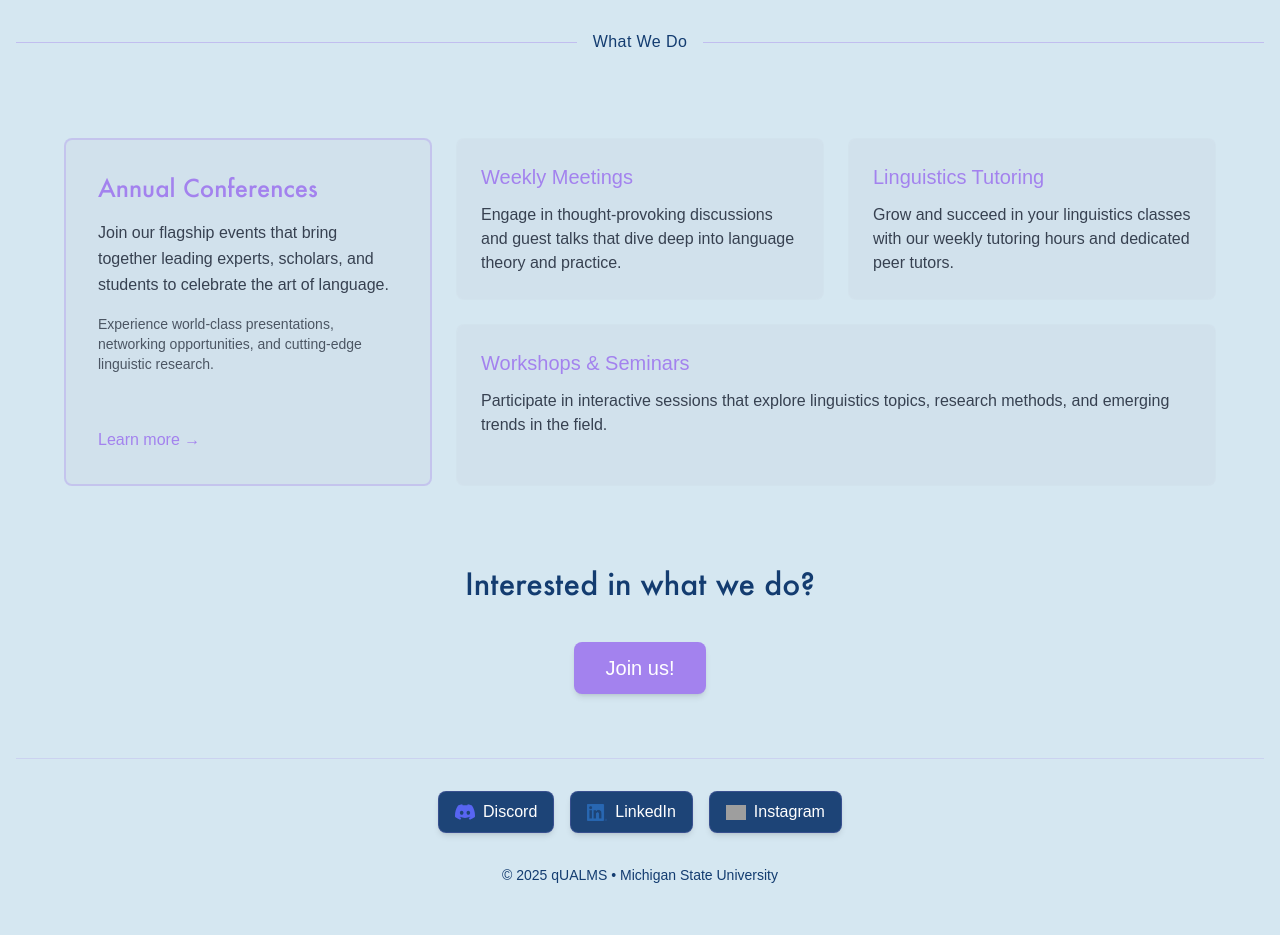
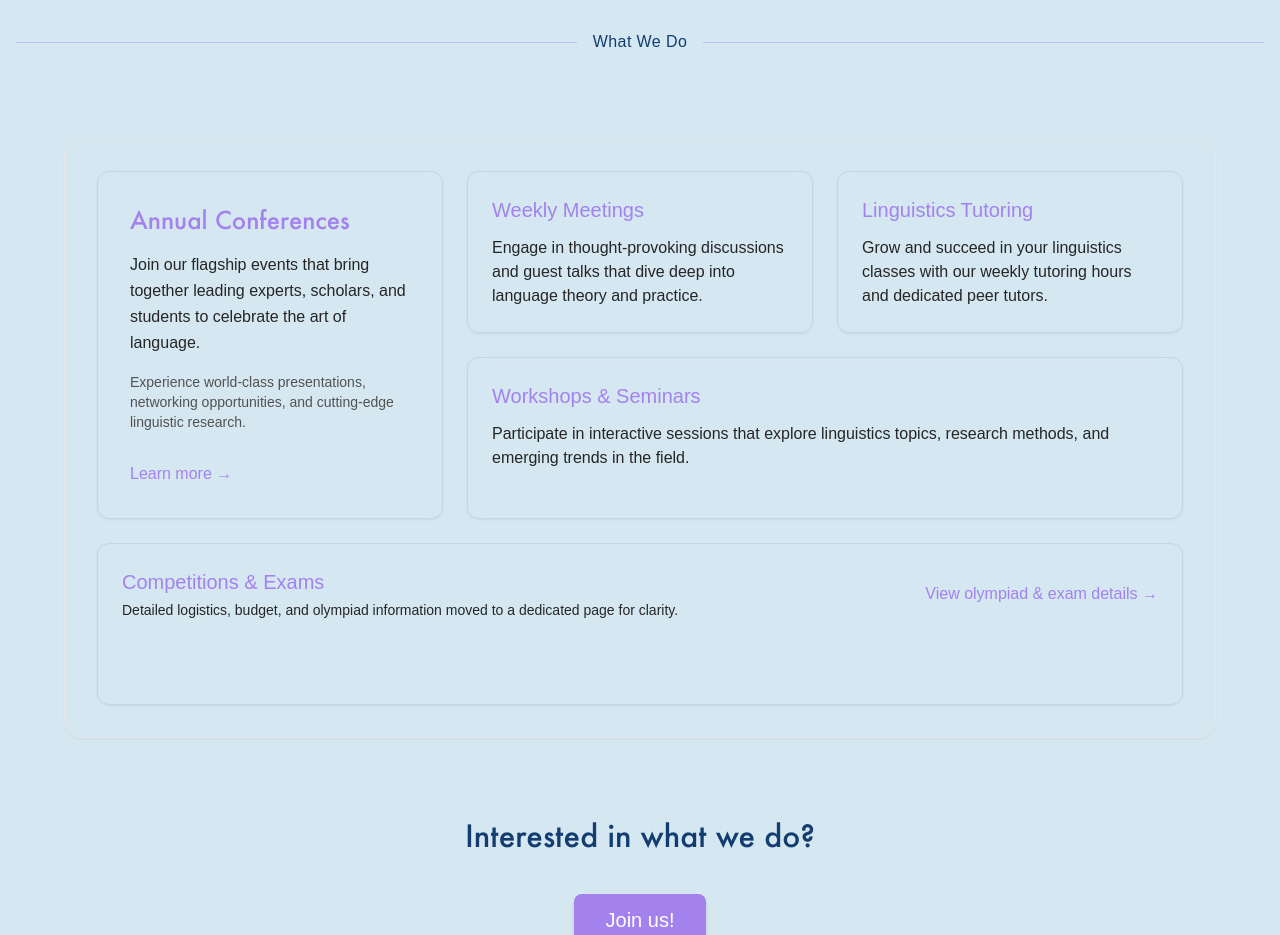
Before and after one commit to DevT02/qUALMS-website, a Next.js app: page / in a window 1280 px wide. Shown: the part 1060-1995 px from the top of the page. Built offline with nearby package versions, Linux system fonts and the light colour scheme; grey boxes are pictures that could not be loaded; a web font is replaced by a local one.

Commit message:
revamp whatwedo.tsx

```diff
--- a/src/components/WhatWeDo.tsx
+++ b/src/components/WhatWeDo.tsx
@@ -1,5 +1,34 @@
-'use client';
+"use client";
 import React, { useEffect, useRef, useState } from "react";
+
+function Card({
+  children,
+  className = "",
+  delay = 0,
+  isVisible,
+}: {
+  children: React.ReactNode;
+  className?: string;
+  delay?: number;
+  isVisible: boolean;
+}) {
+  // Card base styles (light + dark modes)
+  const base = [
+    "rounded-xl p-6",
+  "bg-ice-50 dark:bg-neutral-900/90 backdrop-blur",
+  "border border-ice-300/80 dark:border-neutral-700",
+  "shadow shadow-black/5 transition-all hover:shadow-md",
+    "focus-within:outline-none focus-within:ring-2 focus-within:ring-lavender/40",
+  ].join(" ");
+
+  const motion = isVisible ? "opacity-100 translate-y-0" : "opacity-0 translate-y-6";
+
+  return (
+    <section className={[base, motion, className].join(" ")} style={{ transitionDelay: `${delay}ms` }}>
+      {children}
+    </section>
+  );
+}
 
 export default function WhatWeDo() {
   const sectionRef = useRef<HTMLDivElement>(null);
@@ -8,21 +37,15 @@ export default function WhatWeDo() {
   useEffect(() => {
     const observer = new IntersectionObserver(
       ([entry]) => {
-                if (entry.isIntersecting) {
-                    setIsVisible(true);
-                }
+        if (entry.isIntersecting) setIsVisible(true);
       },
       { threshold: 0.1 }
     );
 
-        if (sectionRef.current) {
-            observer.observe(sectionRef.current);
-        }
+    if (sectionRef.current) observer.observe(sectionRef.current);
 
     return () => {
-            if (sectionRef.current) {
-                observer.unobserve(sectionRef.current);
-            }
+      if (sectionRef.current) observer.unobserve(sectionRef.current);
     };
   }, []);
 
@@ -30,56 +53,81 @@ export default function WhatWeDo() {
     <div ref={sectionRef}>
       {/* Section Divider */}
       <div className="relative flex py-5 items-center mb-16">
-                <div className="flex-grow border-t border-lavender/40"></div>
-                <span className="flex-shrink mx-4 text-ice-500/70 font-medium tracking-wide">What We Do</span>
-                <div className="flex-grow border-t border-lavender/40"></div>
+        <div className="flex-grow border-t border-lavender/40" />
+        <span className="flex-shrink mx-4 text-ice-700 dark:text-ice-200 font-medium tracking-wide">
+          What We Do
+        </span>
+        <div className="flex-grow border-t border-lavender/40" />
       </div>
 
-            {/* Bento Grid Layout */}
+      {/* Panel wrapper with stronger separation from page */}
       <div className="max-w-6xl mx-auto mb-16">
+        <div className="rounded-2xl p-6 md:p-8 bg-ice-50/80 dark:bg-neutral-950/80 border border-ice-200/60 dark:border-neutral-800 shadow-sm">
           <div className="grid grid-cols-1 md:grid-cols-3 gap-6 auto-rows-fr">
             {/* Featured Card - Annual Conferences (spans 2 rows) */}
-                    <div
-                        className={`md:row-span-2 p-8 bg-slate-300/30 rounded-lg border-2 border-lavender/30 hover:border-lavender transition-all duration-300 ${isVisible ? 'opacity-100 translate-y-0' : 'opacity-0 translate-y-8'}`}
-                        style={{ transitionDelay: '0ms' }}
-                    >
+            <Card isVisible={isVisible} delay={0} className="md:row-span-2 p-8">
               <div className="h-full flex flex-col justify-between">
                 <div>
                   <h3 className="text-2xl font-semibold text-lavender mb-4">Annual Conferences</h3>
-                                <p className="text-gray-700 leading-relaxed mb-4">Join our flagship events that bring together leading experts, scholars, and students to celebrate the art of language.</p>
-                                <p className="text-gray-600 text-sm">Experience world-class presentations, networking opportunities, and cutting-edge linguistic research.</p>
+                  <p className="text-neutral-800 dark:text-neutral-200 leading-relaxed mb-4">
+                    Join our flagship events that bring together leading experts, scholars, and students to celebrate the art of language.
+                  </p>
+                  <p className="text-neutral-600 dark:text-neutral-400 text-sm">
+                    Experience world-class presentations, networking opportunities, and cutting-edge linguistic research.
+                  </p>
                 </div>
                 <div className="mt-6">
-                                <a href="/msulc" className="text-lavender font-medium hover:underline">
+                  <a
+                    href="/msulc-2026"
+                    className="text-lavender font-medium underline-offset-4 hover:underline focus-visible:outline-none focus-visible:ring-2 focus-visible:ring-lavender/50 rounded"
+                  >
                     Learn more →
                   </a>
                 </div>
               </div>
-                    </div>
+            </Card>
 
             {/* Regular Cards */}
-                    <div
-                        className={`p-6 bg-slate-300/30 rounded-lg border border-ice-100/10 hover:border-lavender/30 transition-all ${isVisible ? 'opacity-100 translate-y-0' : 'opacity-0 translate-y-8'}`}
-                        style={{ transitionDelay: '100ms' }}
+            <Card isVisible={isVisible} delay={100}>
+              <h3 className="text-xl font-medium text-lavender mb-3">Weekly Meetings</h3>
+              <p className="text-neutral-800 dark:text-neutral-200">
+                Engage in thought-provoking discussions and guest talks that dive deep into language theory and practice.
+              </p>
+            </Card>
+
+            <Card isVisible={isVisible} delay={200}>
+              <h3 className="text-xl font-medium text-lavender mb-3">Linguistics Tutoring</h3>
+              <p className="text-neutral-800 dark:text-neutral-200">
+                Grow and succeed in your linguistics classes with our weekly tutoring hours and dedicated peer tutors.
+              </p>
+            </Card>
+
+            <Card isVisible={isVisible} delay={300} className="md:col-span-2">
+              <h3 className="text-xl font-medium text-lavender mb-3">Workshops & Seminars</h3>
+              <p className="text-neutral-800 dark:text-neutral-200">
+                Participate in interactive sessions that explore linguistics topics, research methods, and emerging trends in the field.
+              </p>
+            </Card>
+
+            {/* Concise CTA card */}
+            <Card isVisible={isVisible} delay={400} className="md:col-span-3">
+              <div className="flex flex-col md:flex-row md:items-center md:justify-between gap-4">
+                <div>
+                  <h3 className="text-xl font-medium text-lavender mb-1">Competitions & Exams</h3>
+                  <p className="text-neutral-800 dark:text-neutral-200 text-sm">
+                    Detailed logistics, budget, and olympiad information moved to a dedicated page for clarity.
+                  </p>
+                </div>
+                <div>
+                  <a
+                    href="/olympiad"
+                    className="inline-block text-lavender font-medium underline-offset-4 hover:underline focus-visible:outline-none focus-visible:ring-2 focus-visible:ring-lavender/50 rounded"
                   >
-                        <h3 className="text-xl font-medium text-lavender mb-3">Weekly Meetings</h3>
-                        <p className="text-gray-700">Engage in thought-provoking discussions and guest talks that dive deep into language theory and practice.</p>
+                    View olympiad & exam details →
+                  </a>
                 </div>
-
-                    <div
-                        className={`p-6 bg-slate-300/30 rounded-lg border border-ice-100/10 hover:border-lavender/30 transition-all ${isVisible ? 'opacity-100 translate-y-0' : 'opacity-0 translate-y-8'}`}
-                        style={{ transitionDelay: '200ms' }}
-                    >
-                        <h3 className="text-xl font-medium text-lavender mb-3">Linguistics Tutoring</h3>
-                        <p className="text-gray-700">Grow and succeed in your linguistics classes with our weekly tutoring hours and dedicated peer tutors.</p>
               </div>
-
-                    <div
-                        className={`md:col-span-2 p-6 bg-slate-300/30 rounded-lg border border-ice-100/10 hover:border-lavender/30 transition-all ${isVisible ? 'opacity-100 translate-y-0' : 'opacity-0 translate-y-8'}`}
-                        style={{ transitionDelay: '300ms' }}
-                    >
-                        <h3 className="text-xl font-medium text-lavender mb-3">Workshops & Seminars</h3>
-                        <p className="text-gray-700">Participate in interactive sessions that explore linguistics topics, research methods, and emerging trends in the field.</p>
+            </Card>
           </div>
         </div>
       </div>
```
Lines whose indentation alone changed are shown as unchanged.
